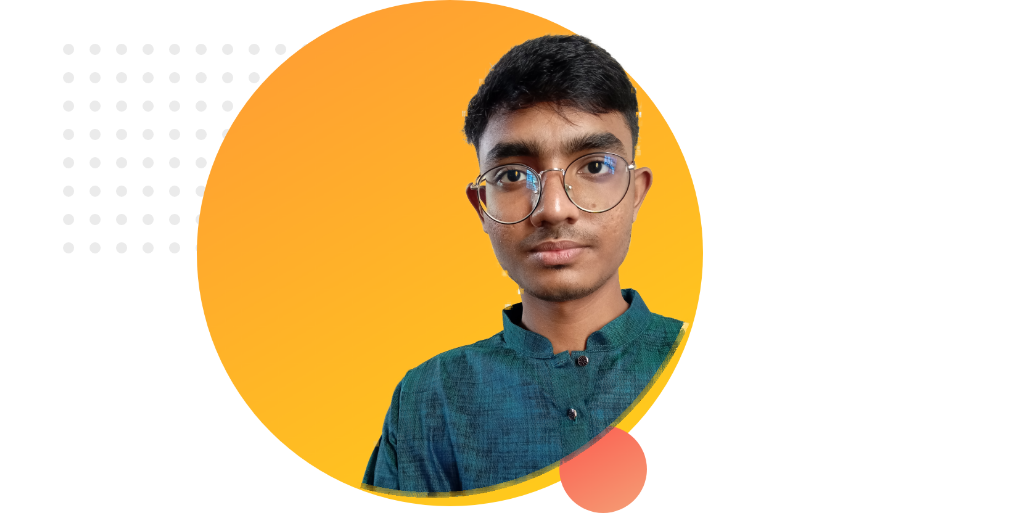
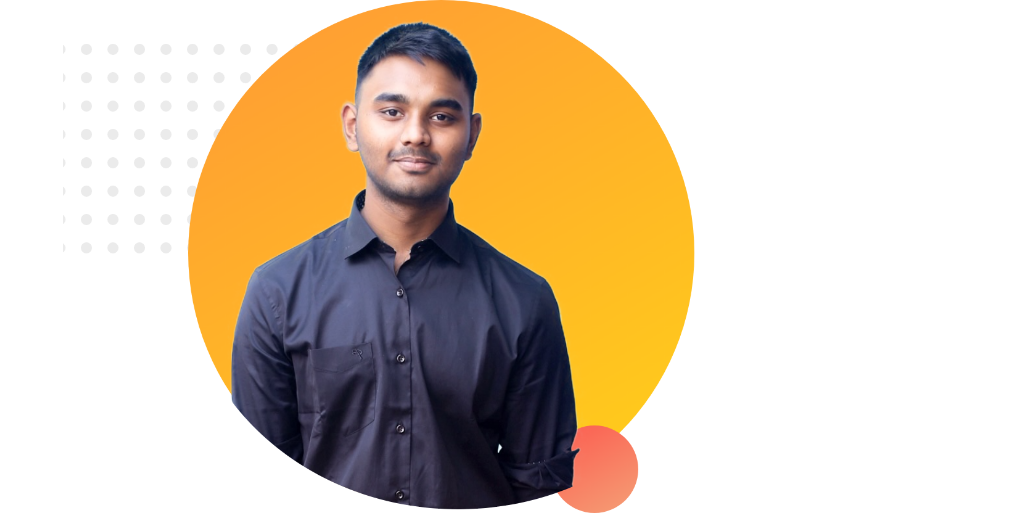
Before and after one commit to fardinrafatbd/important-contacts, a plain HTML site: page index.html in a window 1280 px wide. Shown: the top 527 px of the page, without its empty margins (257-1280 px from the left). Drawn offline with Linux system fonts and the light colour scheme.

Commit message:
added profile

```diff
--- a/index.html
+++ b/index.html
@@ -9,7 +9,7 @@
 </head>
 <body>
     <section class="text-position" >
-        <img src="images/profile11.png" alt="">
+        <img src="images/profile2.png" alt="">
 <div class="right-side-banner">
     <h3>Phone Number:</h3>
     <p>01751-942160</p>
```
Also changed, not shown: images/image2.png (deleted), images/profile1.png, images/profile2.png (added), images/wall1.jpg (renamed from images/profile1.jpg), 4 other files.
